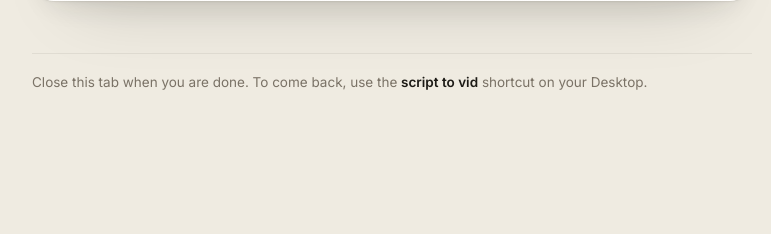
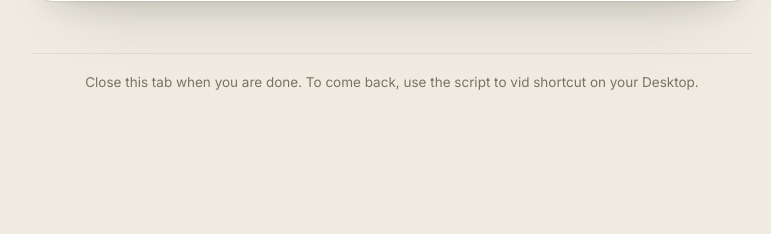
Before and after one commit to ChimaOzonwoye/script-to-vid, a FastAPI app: page / in a window 1280 px wide. Shown: the part 906-1140 px from the top of the page, without its empty margins (248-1019 px from the left). Run offline with FastAPI, Linux system fonts and the light colour scheme.

Commit message:
Centre the footer and drop the bold from it
Left aligned in the work column it ran into the line the margin figures
stand on. That line fades out across the middle third of the screen, so
the middle is the one place the footer can sit without crossing it. It
now spans the full width and centres, and the shortcut name is no longer
picked out in bold.

```diff
--- a/app/static/style.css
+++ b/app/static/style.css
@@ -1056,11 +1056,16 @@ video {
 
 /* ---------- footer ---------- */
 
+/* Centred and across the full width, not in the work column. Left aligned it
+   ran into the line the margin figures stand on, which fades out across the
+   middle third, so the middle is the one place this can sit without crossing
+   anything. */
 footer {
+  grid-column: 1 / -1;
   margin-top: var(--s5);
   padding-top: var(--s3);
   border-top: 1px solid var(--edge-soft);
   color: var(--dim);
   font-size: 13.5px;
+  text-align: center;
 }
-footer strong { color: var(--ink); font-weight: 600; }
--- a/app/templates/index.html
+++ b/app/templates/index.html
@@ -103,8 +103,8 @@
   </section>
 
   <footer>
-    Close this tab when you are done. To come back, use the
-    <strong>script to vid</strong> shortcut on your Desktop.
+    Close this tab when you are done. To come back, use the script to vid
+    shortcut on your Desktop.
   </footer>
 </main>
 <script>
--- a/app/templates/merge.html
+++ b/app/templates/merge.html
@@ -84,8 +84,8 @@
   </section>
 
   <footer>
-    Close this tab when you are done. To come back, use the
-    <strong>script to vid</strong> shortcut on your Desktop.
+    Close this tab when you are done. To come back, use the script to vid
+    shortcut on your Desktop.
   </footer>
 </main>
 
--- a/app/templates/project.html
+++ b/app/templates/project.html
@@ -258,8 +258,8 @@
   </div>
 
   <footer>
-    Close this tab when you are done. To come back, use the
-    <strong>script to vid</strong> shortcut on your Desktop.
+    Close this tab when you are done. To come back, use the script to vid
+    shortcut on your Desktop.
   </footer>
 </main>
 
```
